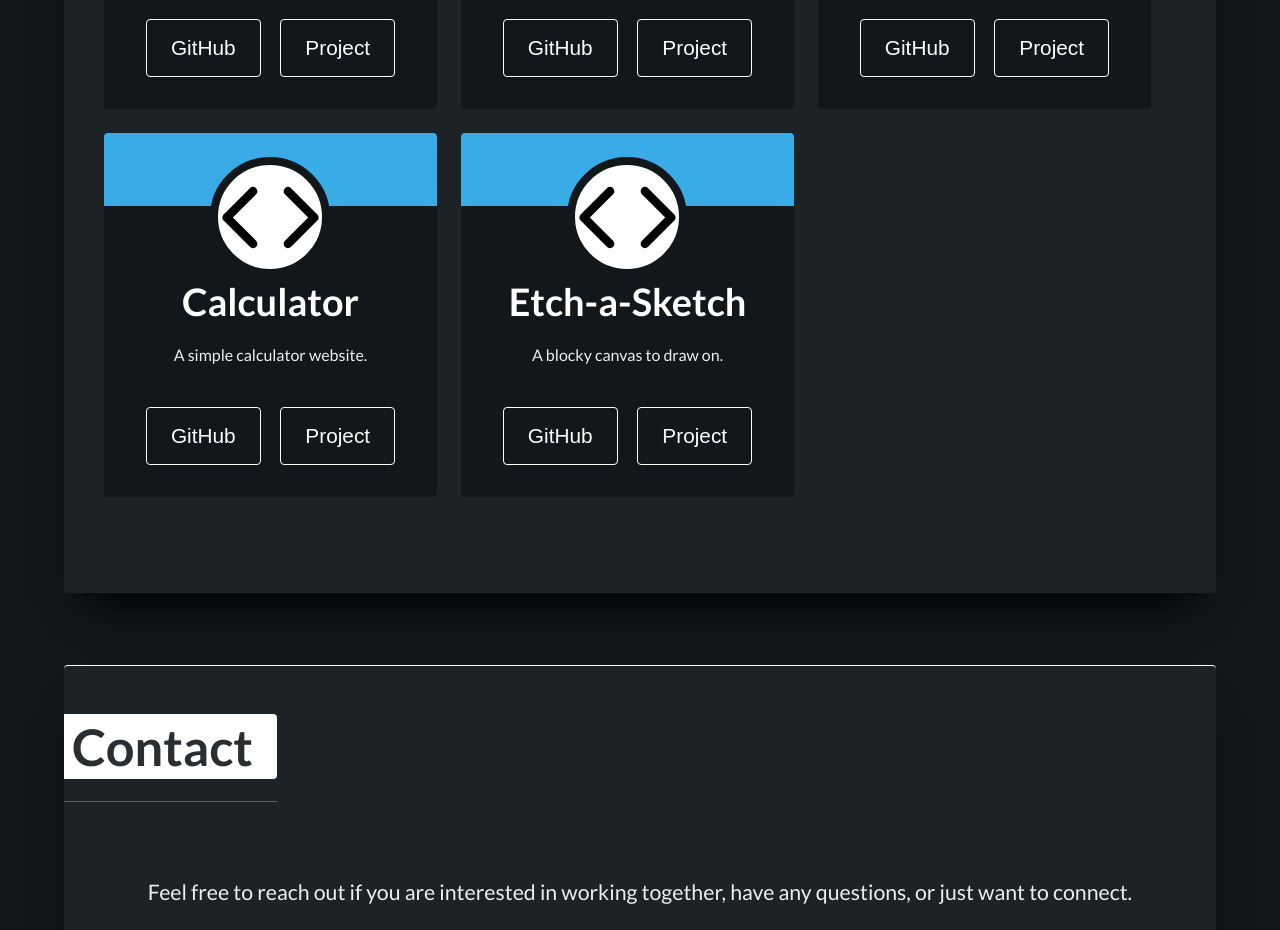
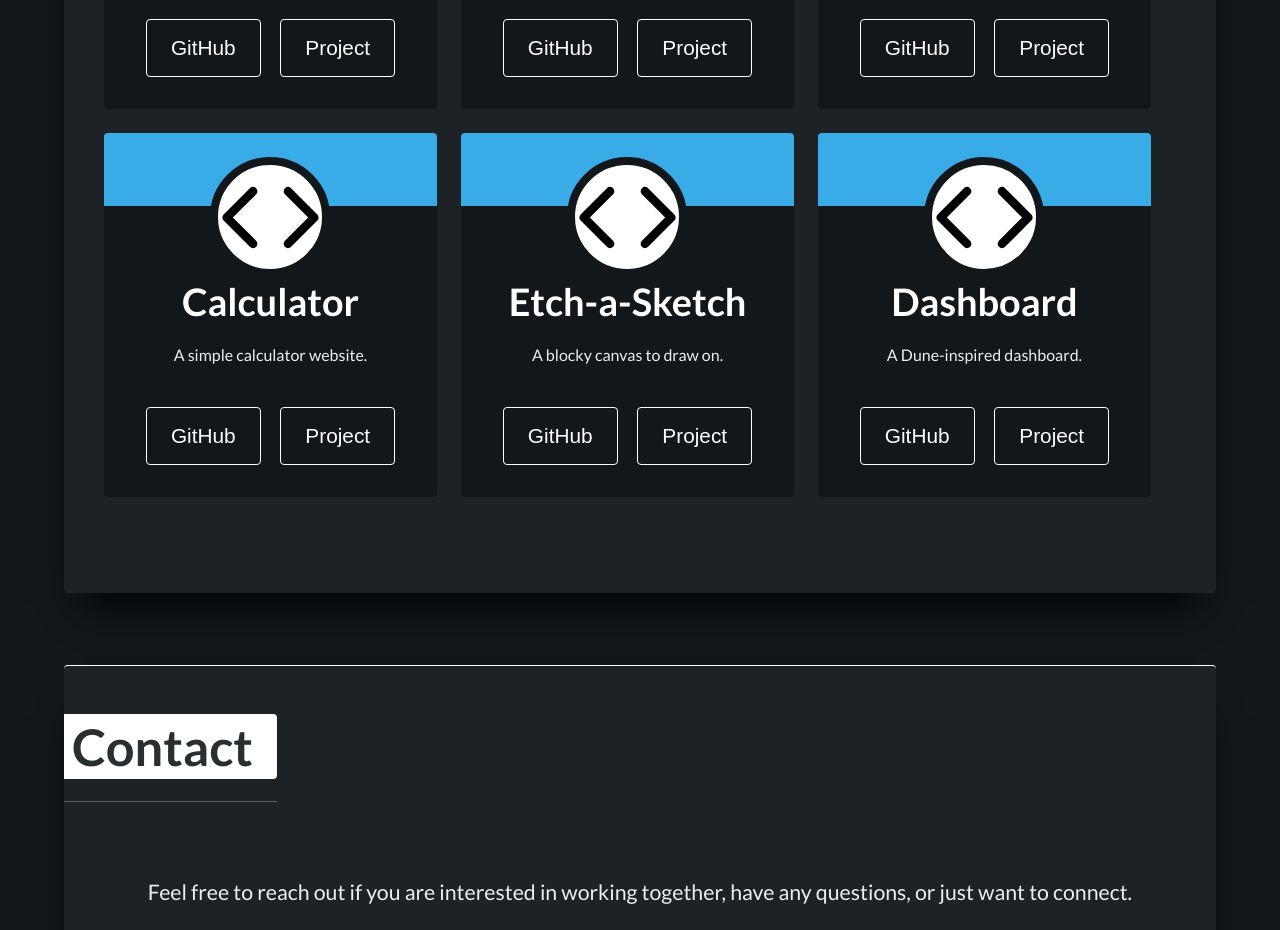
Before and after one commit to Oosh74/portfolio-vite, a React (Vite) app: page / in a window 1280 px wide. Shown: the part 2300-3230 px from the top of the page. Built offline with nearby package versions, Linux system fonts and the light colour scheme.

Commit message:
Add dashboard project

```diff
--- a/src/components/portfolio.jsx
+++ b/src/components/portfolio.jsx
@@ -35,6 +35,13 @@ const cardData = [
     githubLink: 'https://github.com/Oosh74/etch-a-sketch',
     projectLink: 'https://oosh74.github.io/etch-a-sketch/',
   },
+  {
+    title: 'Dashboard',
+    description:
+      'A Dune-inspired dashboard.',
+    githubLink: 'https://github.com/Oosh74/op-dashboard',
+    projectLink: 'https://oosh74.github.io/op-dashboard/',
+  },
 ];
 
 const Portfolio = () => {
```
